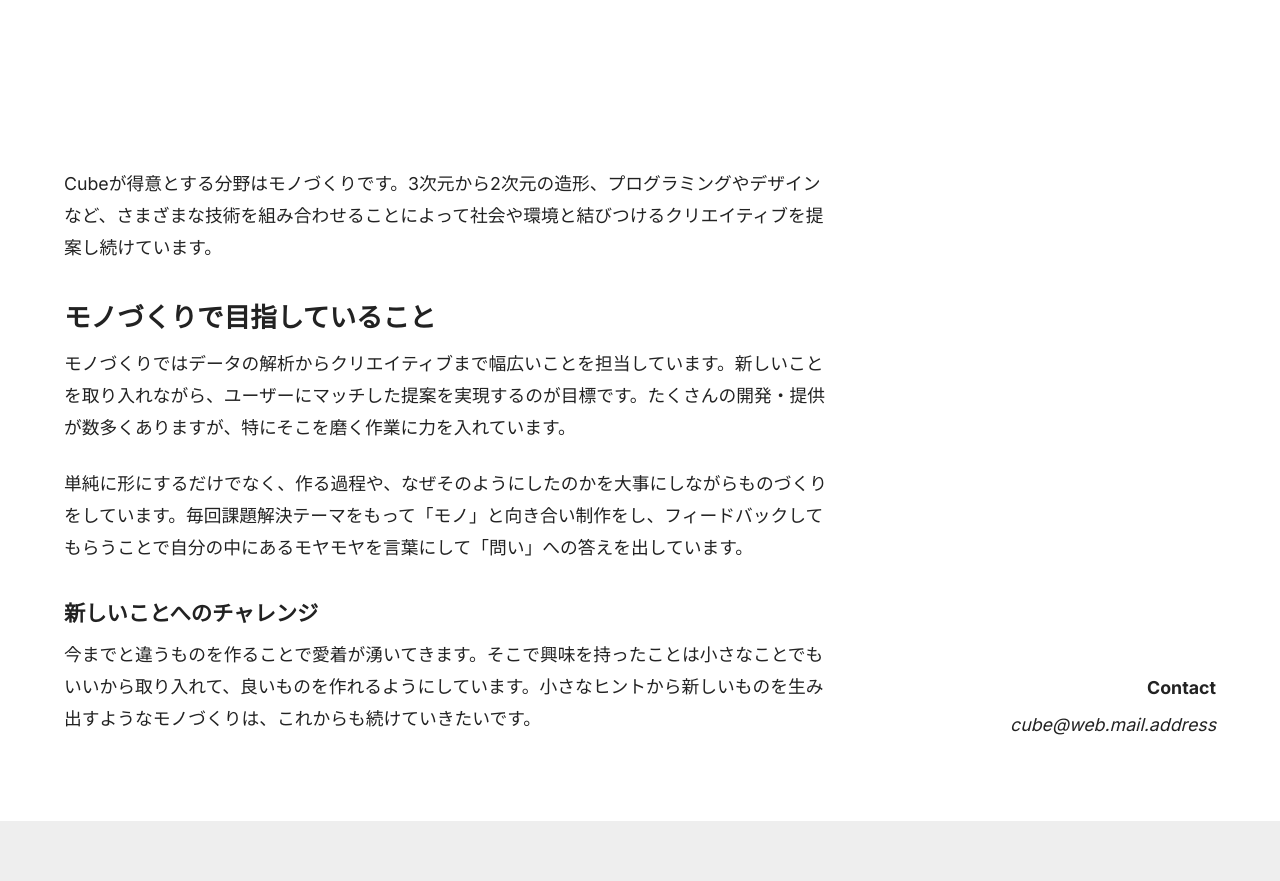
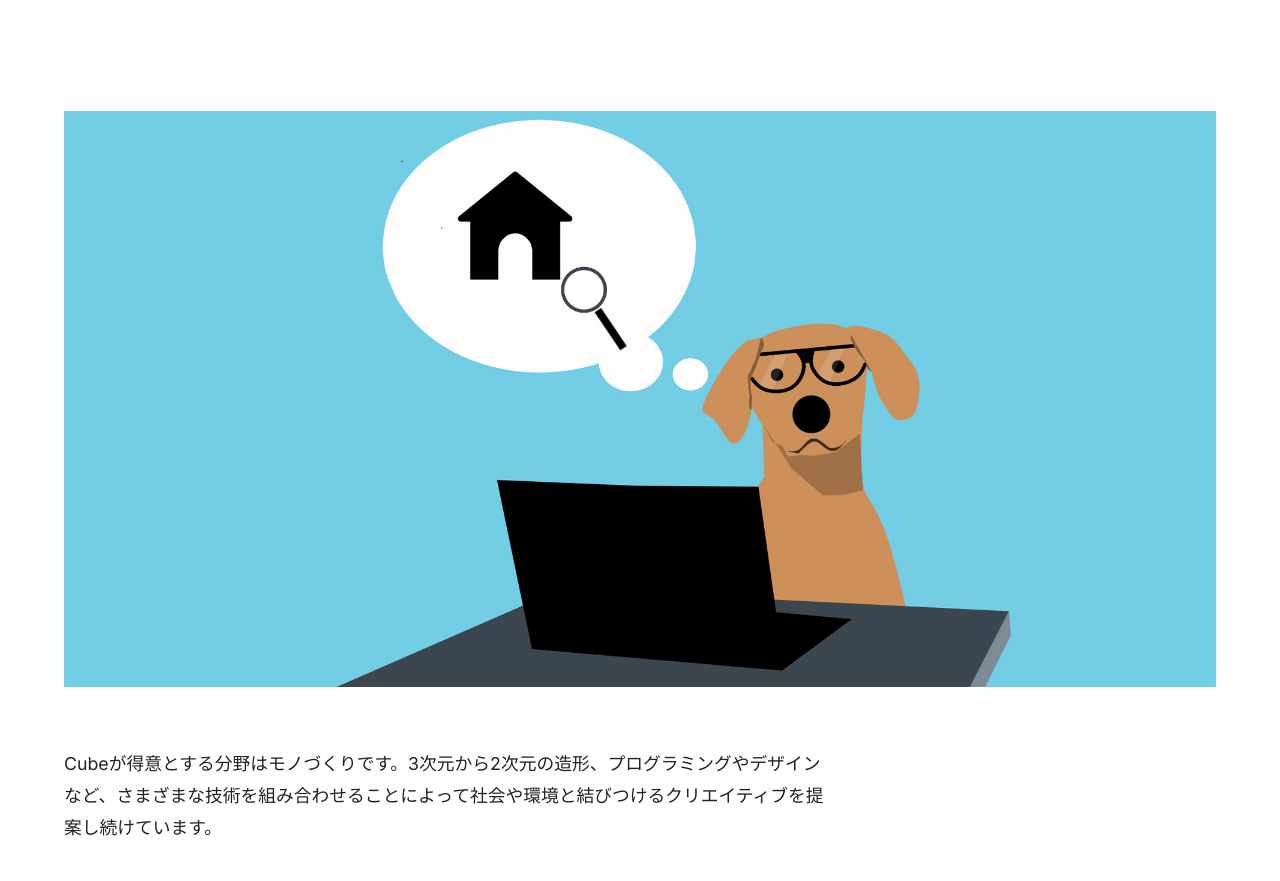
Before and after one commit to kiwichan101kg/next_website_blog, a Next.js app: page /about in a window 1280 px wide. Shown: the part 395-1276 px from the top of the page. Built offline with nearby package versions, Linux system fonts and the light colour scheme.

Commit message:
Imageコンポーネント画像の設定

```diff
--- a/app/about/page.tsx
+++ b/app/about/page.tsx
@@ -3,6 +3,8 @@
 import Container from "../components/Container";
 import PostBody from "../components/PostBody";
 import Contact from "../components/Contact";
+import Image from "next/image";
+import eyecatch from "../images/about.jpg";
 import {
   TwoColumn,
   TwoColumnMain,
@@ -14,6 +16,16 @@
     <>
       <Container>
         <Hero title={"About"} subTitle={"About development activities"} />
+        <figure>
+          <Image
+            src={eyecatch}
+            alt=""
+            layout="responsive"
+            sizes="(min-width: 1152px) 1152px, 100vw"
+            priority
+            placeholder="blur"
+          />
+        </figure>
         <TwoColumn>
           <TwoColumnMain>
             <PostBody>
```
Also changed, not shown: app/images/about.jpg (added), app/images/cube.jpg (added).
